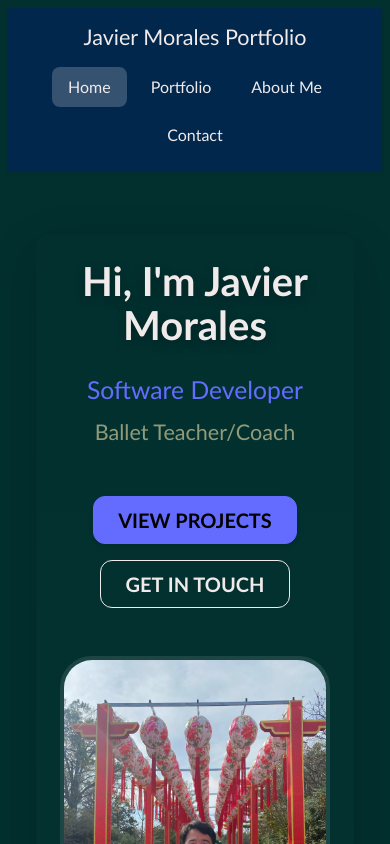
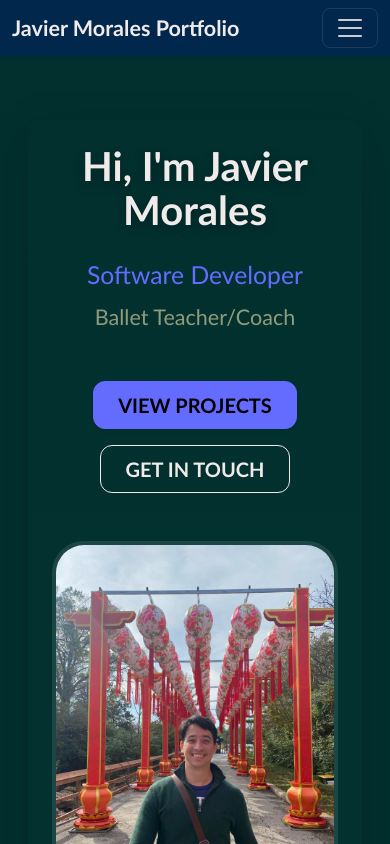
Before and after one commit to elchinatalpf/react-portfolio, a React (Vite) app: page / in a window 390 px wide. Shown: the top 844 px of the page. Built offline with nearby package versions, Linux system fonts and the light colour scheme.

Commit message:
updated small devices menu to hamburger style, fixed navigation links, used bootstrap built-in collapse

```diff
--- a/index.html
+++ b/index.html
@@ -12,7 +12,7 @@
 
     <link rel="stylesheet" href="https://cdn.jsdelivr.net/npm/bootstrap-icons@1.11.1/font/bootstrap-icons.css">
   </head>
-  <body class="p-2 m-0 min-vh-100 d-flex flex-column">
+  <body class="m-0 min-vh-100 d-flex flex-column">
     <div id="root" class="flex-grow-1 d-flex flex-column"></div>
     <script type="module" src="/src/main.jsx"></script>
   </body>
--- a/src/components/Header.jsx
+++ b/src/components/Header.jsx
@@ -1,14 +1,30 @@
+import { Link } from 'react-router-dom';
 import NavTabs from './Navigation';
 
 export default function Header() {
   return (
-    <header className="p-3 bg-navy sticky-top shadow-sm">
-      <div className="container d-flex flex-column flex-md-row align-items-center justify-content-md-between">
-        <h1 className="fs-4 mb-3 mb-md-0 text-center display-3 lh-sm">
+    <nav className="navbar navbar-expand-md navbar-dark bg-navy sticky-top shadow-sm">
+      <div className="container">
+        <Link to="/" className="navbar-brand fs-4 fw-bold lh-sm">
           Javier Morales Portfolio
-        </h1>
-        <NavTabs />
+        </Link>
+
+        <button
+          className="navbar-toggler"
+          type="button"
+          data-bs-toggle="collapse"
+          data-bs-target="#mainNav"
+          aria-controls="mainNav"
+          aria-expanded="false"
+          aria-label="Toggle navigation"
+        >
+          <span className="navbar-toggler-icon"></span>
+        </button>
+
+        <div className="collapse navbar-collapse" id="mainNav">
+          <NavTabs />
+        </div>
       </div>
-    </header>
+    </nav>
   );
 }
--- a/src/components/Navigation.jsx
+++ b/src/components/Navigation.jsx
@@ -1,60 +1,36 @@
 import { Link, useLocation } from 'react-router-dom';
+import { Collapse } from 'bootstrap';
 
 export default function NavTabs() {
   const currentPage = useLocation().pathname;
 
+  const links = [
+    { to: '/', label: 'Home' },
+    { to: '/portfolio', label: 'Portfolio' },
+    { to: '/aboutme', label: 'About Me' },
+    { to: '/contact', label: 'Contact' },
+  ];
+
+  const closeMenu = () => {
+    const el = document.getElementById('mainNav');
+    if (el?.classList.contains('show')) {
+      Collapse.getOrCreateInstance(el, { toggle: false }).hide();
+    }
+  };
+
   return (
-    <nav>
-      <ul className="list-unstyled -p-0 m-0 d-flex flex-wrap justify-content-center gap-2 gap-md-3">
-        <li className="m-0">
+    <ul className="navbar-nav ms-auto gap-md-2">
+      {links.map(({ to, label }) => (
+        <li className="nav-item" key={to}>
           <Link
-            to="/"
-            className={
-              currentPage === '/'
-                ? 'text-decoration-none px-3 py-2 rounded d-block fw-medium nav-link active'
-                : 'text-decoration-none px-3 py-2 rounded d-block fw-medium nav-link'
-            }
+            to={to}
+            onClick={closeMenu}
+            className={`nav-link px-3 py-2 rounded${currentPage === to ? ' active' : ''}`}
           >
-            Home
+            {label}
           </Link>
         </li>
-        <li className="m-0">
-          <Link
-            to="/Portfolio"
-            className={
-              currentPage === '/Portfolio'
-                ? 'text-decoration-none px-3 py-2 rounded d-block fw-medium nav-link active'
-                : 'text-decoration-none px-3 py-2 rounded d-block fw-medium nav-link'
-            }
-          >
-            Portfolio
-          </Link>
-        </li>
-        <li className="m-0">
-          <Link
-            to="/AboutMe"
-            className={
-              currentPage === '/AboutMe'
-                ? 'text-decoration-none px-3 py-2 rounded d-block fw-medium nav-link active'
-                : 'text-decoration-none px-3 py-2 rounded d-block fw-medium nav-link'
-            }
-          >
-            About Me
-          </Link>
-        </li>
-        <li className="m-0">
-          <Link
-            to="/Contact"
-            className={
-              currentPage === '/Contact'
-                ? 'text-decoration-none px-3 py-2 rounded d-block fw-medium nav-link active'
-                : 'text-decoration-none px-3 py-2 rounded d-block fw-medium nav-link'
-            }
-          >
-            Contact
-          </Link>
-        </li>
-      </ul>
-    </nav>
+      ))}
+    </ul>
   );
 }
--- a/src/main.jsx
+++ b/src/main.jsx
@@ -1,6 +1,7 @@
 import { lazy, Suspense } from 'react';
 import ReactDOM from 'react-dom/client';
 import './styles/custom-bootstrap.scss';
+import 'bootstrap/dist/js/bootstrap.bundle.min.js';
 import { createBrowserRouter, RouterProvider } from 'react-router-dom';
 
 import App from './App';
```
Also changed, not shown: src/pages/AboutMe.jsx (+23 -18 lines), src/pages/HomePage.jsx (+23 -16 lines).
